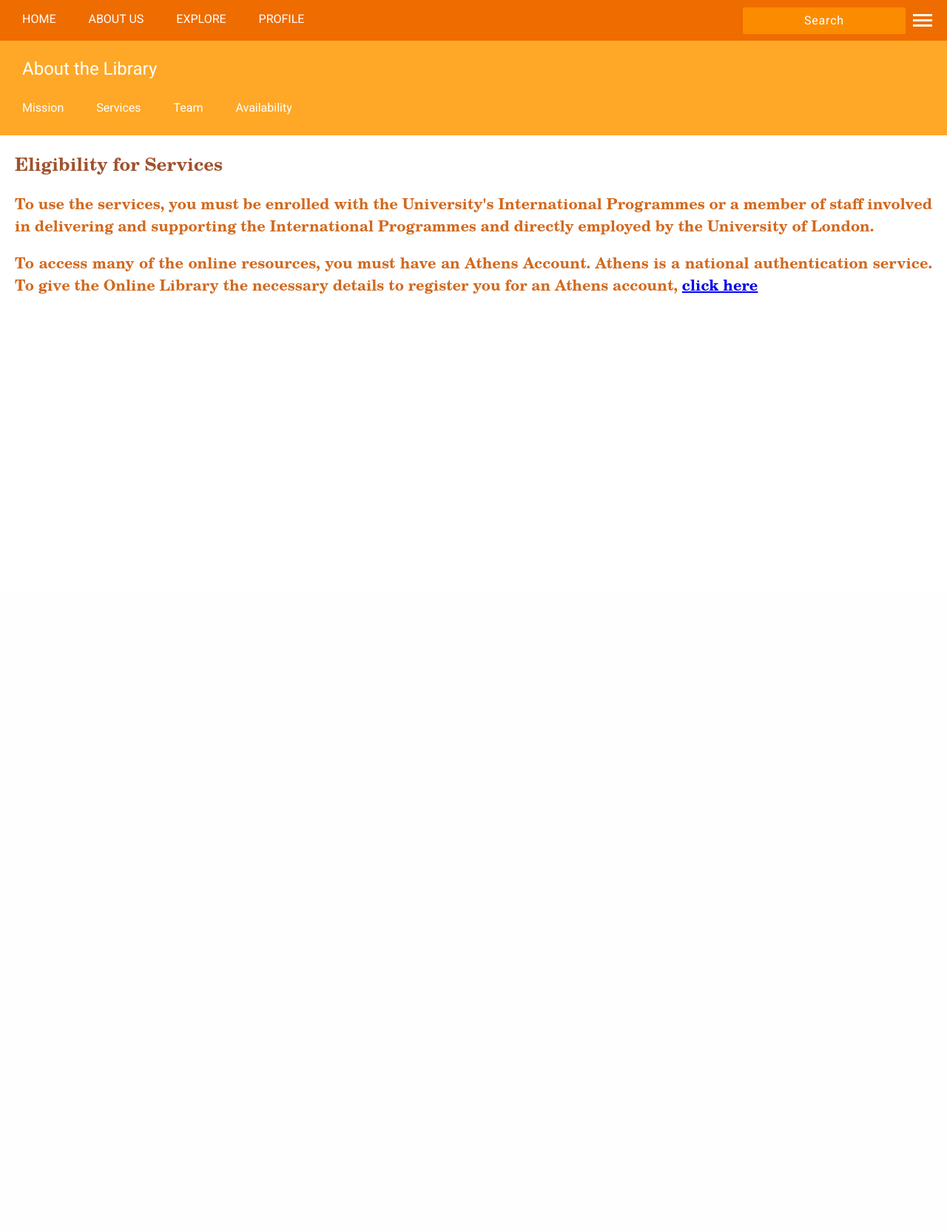
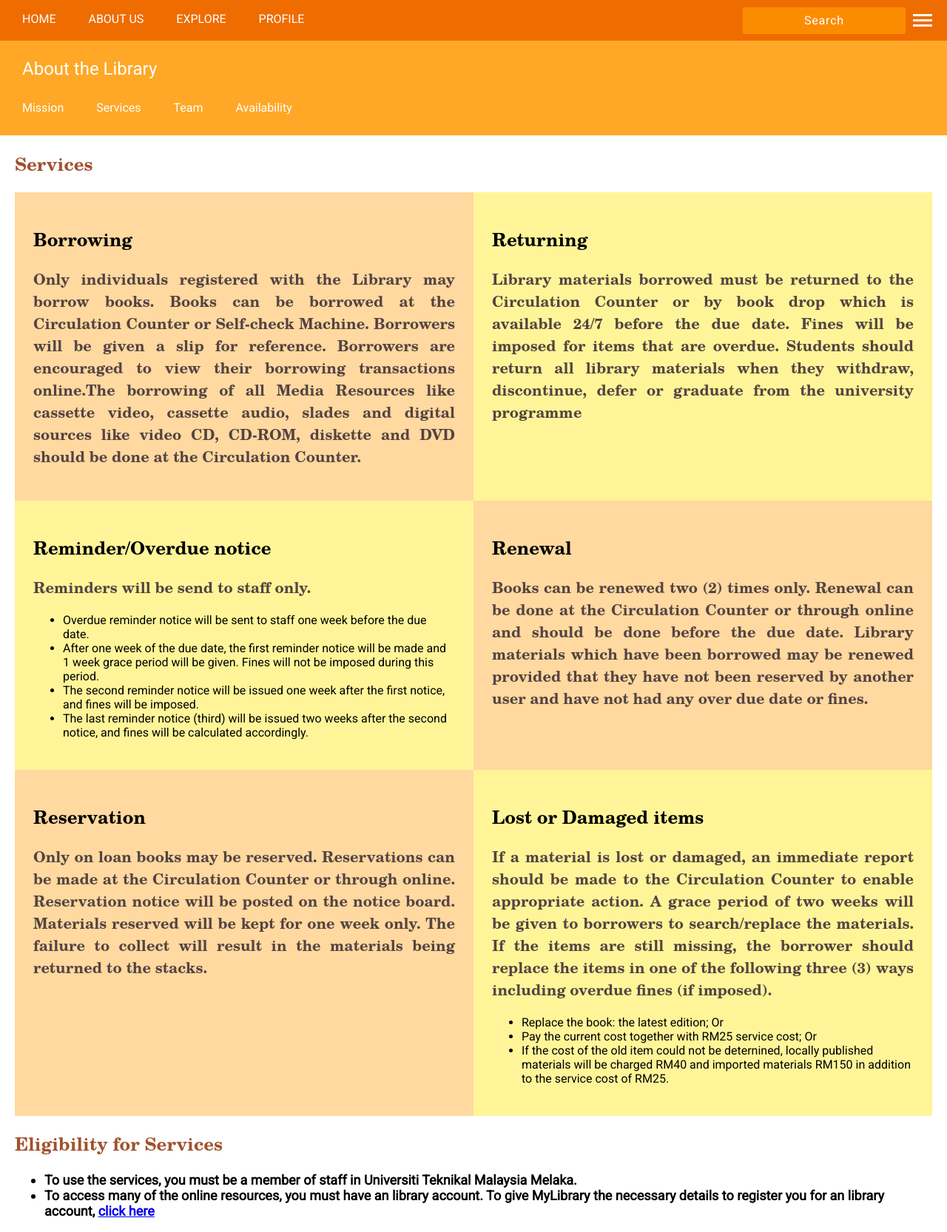
Before and after one commit to konyee95/Web-Application-Development, a PHP site: page /about-us/services.html in a window 1280 px wide. Shown: the whole page at 74% size. Before the commit the page ends 397 px from the top, so only its background shows below. Run offline with PHP 8.4, Linux system fonts and the light colour scheme.

Commit message:
service.html completed

```diff
--- a/MyLibrary/about-us/availability.html
+++ b/MyLibrary/about-us/availability.html
@@ -69,7 +69,7 @@
     </div>
 
     <div id="about-us-container">
-        <div id="availability" class="margin">
+        <div id="availability" class="margin-left-right">
             <h2>Availability</h2>
             <p>This service is available to you any time any where. You can access all resources from any computer with internet
                 access including your own PC at home. If you have problems accessing the service, please contact the Online
--- a/MyLibrary/about-us/services.html
+++ b/MyLibrary/about-us/services.html
@@ -69,15 +69,81 @@
     </div>
 
     <div id="about-us-container">
-        <div id="service" class="margin">
+        <div id="service" class="margin-leftright">
+            <h2>Services</h2>
+            <div class="column">
+                <div class="row">
+                    <div id="borrowing" class="flex padding service-block1">
+                        <h2 class="textblack">Borrowing</h2>
+                        <p class="textgrey">Only individuals registered with the Library may borrow books. Books can be borrowed at the Circulation
+                            Counter or Self-check Machine. Borrowers will be given a slip for reference. Borrowers are encouraged
+                            to view their borrowing transactions online.The borrowing of all Media Resources like cassette
+                            video, cassette audio, slades and digital sources like video CD, CD-ROM, diskette and DVD should
+                            be done at the Circulation Counter.</p>
+                    </div>
+                    <div id="returning" class="flex padding service-block2">
+                        <h2 class="textblack">Returning</h2>
+                        <p class="textgrey">Library materials borrowed must be returned to the Circulation Counter or by book drop which is available
+                            24/7 before the due date. Fines will be imposed for items that are overdue. Students should return
+                            all library materials when they withdraw, discontinue, defer or graduate from the university
+                            programme
+                        </p>
+                    </div>
+                </div>
+                <div class="row">
+                    <div id="reminder" class="flex padding service-block2">
+                        <h2 class="textblack">Reminder/Overdue notice</h2>
+                        <p class="textgrey">Reminders will be send to staff only.</p>
+                        <ul>
+                            <li>Overdue reminder notice will be sent to staff one week before the due date.</li>
+                            <li>After one week of the due date, the first reminder notice will be made and 1 week grace period
+                                will be given. Fines will not be imposed during this period.</li>
+                            <li>The second reminder notice will be issued one week after the first notice, and fines will be
+                                imposed.
+                            </li>
+                            <li>The last reminder notice (third) will be issued two weeks after the second notice, and fines
+                                will be calculated accordingly.</li>
+                        </ul>
+                    </div>
+                    <div id="renewal" class="flex padding service-block1">
+                        <h2 class="textblack">Renewal</h2>
+                        <p class="textgrey">Books can be renewed two (2) times only. Renewal can be done at the Circulation Counter or through
+                            online and should be done before the due date. Library materials which have been borrowed may
+                            be renewed provided that they have not been reserved by another user and have not had any over
+                            due date or fines.</p>
+                    </div>
+                </div>
+                <div class="row">
+                    <div id="reservation" class="flex padding service-block1">
+                        <h2 class="textblack">Reservation</h2>
+                        <p class="textgrey">Only on loan books may be reserved. Reservations can be made at the Circulation Counter or through
+                            online. Reservation notice will be posted on the notice board. Materials reserved will be kept
+                            for one week only. The failure to collect will result in the materials being returned to the
+                            stacks.
+                        </p>
+                    </div>
+                    <div id="lost-or-damaged-items" class="flex padding service-block2">
+                        <h2 class="textblack">Lost or Damaged items</h2>
+                        <p class="textgrey">If a material is lost or damaged, an immediate report should be made to the Circulation Counter to
+                            enable appropriate action. A grace period of two weeks will be given to borrowers to search/replace
+                            the materials. If the items are still missing, the borrower should replace the items in one of
+                            the following three (3) ways including overdue fines (if imposed).</p>
+                        <ul>
+                            <li>Replace the book: the latest edition; Or</li>
+                            <li>Pay the current cost together with RM25 service cost; Or</li>
+                            <li>If the cost of the old item could not be deternined, locally published materials will be charged
+                                RM40 and imported materials RM150 in addition to the service cost of RM25.</li>
+                        </ul>
+                    </div>
+                </div>
+            </div>
             <h2>Eligibility for Services</h2>
-            <p>To use the services, you must be enrolled with the University's International Programmes or a member of staff
-                involved in delivering and supporting the International Programmes and directly employed by the University
-                of London.</p>
-            <p>To access many of the online resources, you must have an Athens Account. Athens is a national authentication
-                service. To give the Online Library the necessary details to register you for an Athens account,
-                <a href="http://onlinelibrary.london.ac.uk/resources/register-athens">click here</a>
-            </p>
+            <ul class="bold font-larger">
+                <li>To use the services, you must be a member of staff in Universiti Teknikal Malaysia Melaka.</li>
+                <li>To access many of the online resources, you must have an library account. To give MyLibrary the necessary details
+                        to register you for an library account,
+                        <a href="http://onlinelibrary.london.ac.uk/resources/register-athens">click here</a></li>
+            </ul>
         </div>
     </div>
 
--- a/MyLibrary/about-us/team.html
+++ b/MyLibrary/about-us/team.html
@@ -68,7 +68,7 @@
         </div>
     </div>
 
-    <div id="about-us-container" class="margin">
+    <div id="about-us-container" class="margin-leftright">
         <h2>The Online Library Team</h2>
         <div id="library-team" class="row">
             <div id="member1" class="flex padding member-block1">
--- a/MyLibrary/css/about-us.css
+++ b/MyLibrary/css/about-us.css
@@ -119,7 +119,7 @@ p{
     width:70%;
 }
 
-.margin{
+.margin-leftright{
     margin:0px 20px;
 }
 
@@ -135,8 +135,32 @@ p{
     background-color: #ffb346;
 }
 
+.mission-block1{
+    background-color:#fff598;
+}
+
+.mission-block2{
+    background-color:#b3ff8d;
+}
+
+.mission-block3{
+    background-color:#a5ffc6;
+}
+
+.service-block1{
+    background-color: #ffd99f;
+}
+
+.service-block2{
+    background-color: #fff598;
+}
+
 .bold{
     font-weight: bold;
+}
+
+.font-larger{
+    font-size:18;
 }
 
 .center{
```
Also changed, not shown: MyLibrary/about-us/mission.html (+17 -7 lines).
